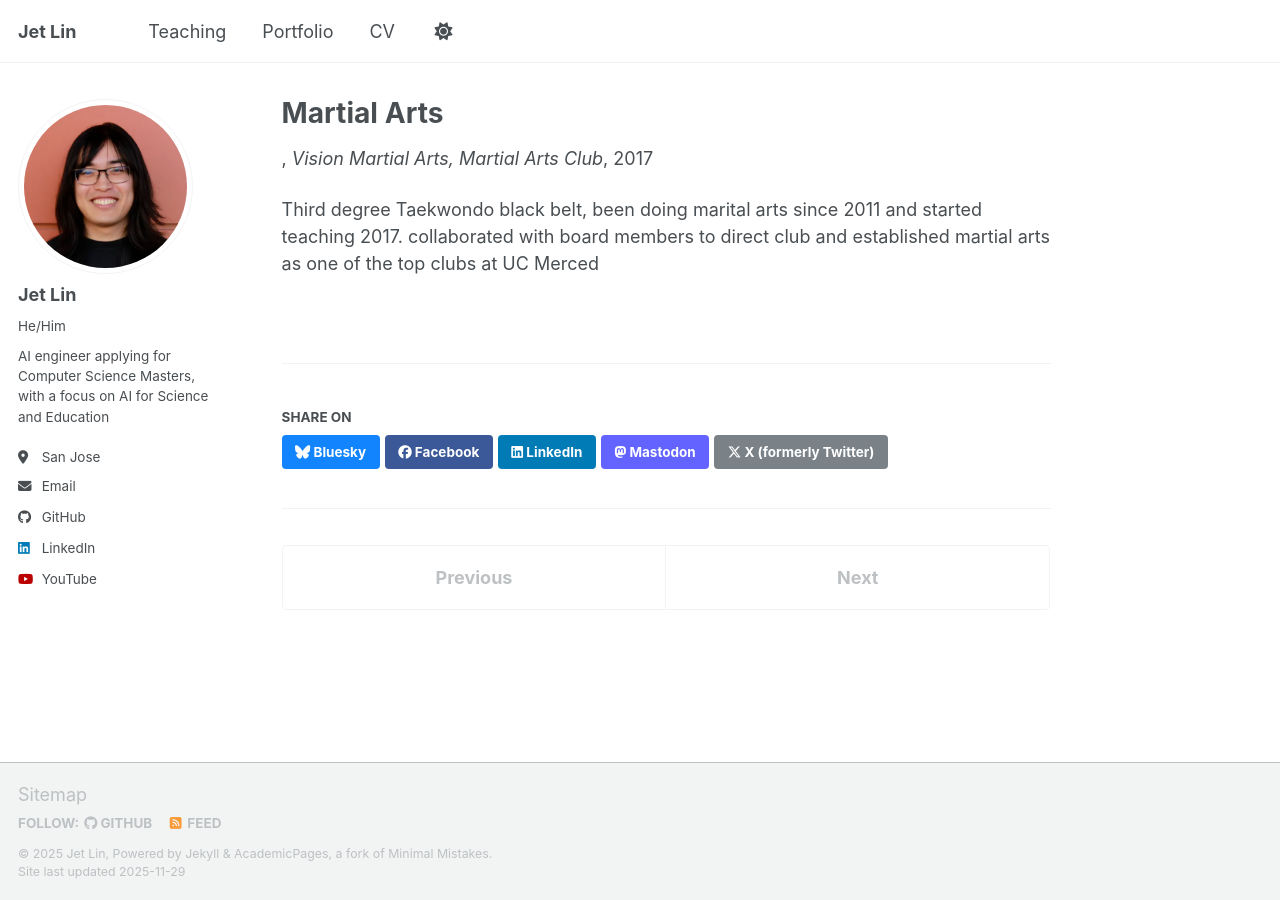
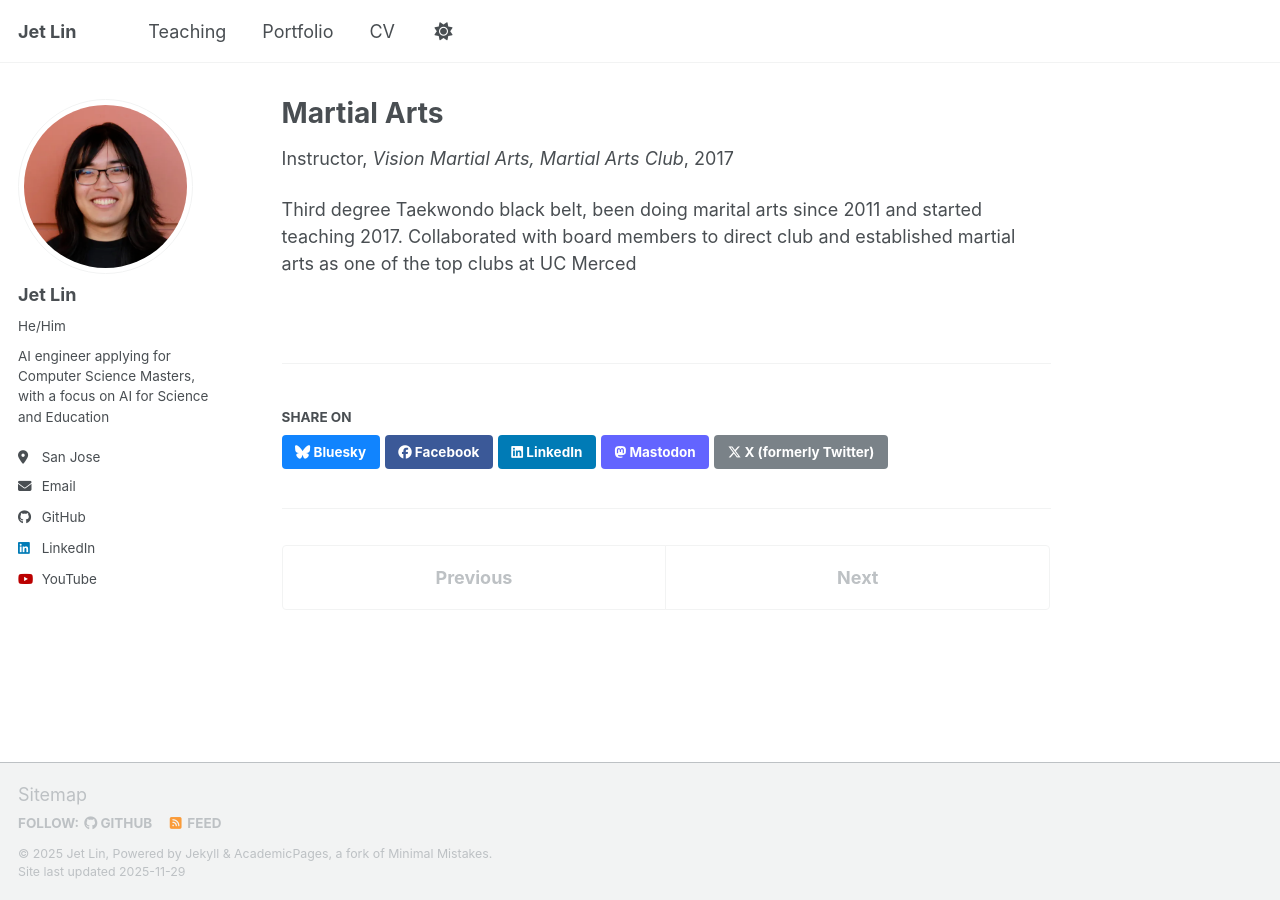
Before and after one commit to Lin-Jet/Lin-Jet.github.io, a Jekyll site: the page built from _teaching/2014-spring-teaching-1.md, in a window 1280 px wide. Built offline with Jekyll 4.4.1, drawn with Linux system fonts in a browser that asks for light colours; a script bundle is joined from its source files by our own code; library files that are not in the unit come from our copies.

Commit message:
teaching edit

```diff
--- a/_teaching/2014-spring-teaching-1.md
+++ b/_teaching/2014-spring-teaching-1.md
@@ -1,7 +1,7 @@
 ---
 title: "Martial Arts"
 collection: teaching
-type: #""
+type: "Instructor"
 permalink: /teaching/martial-arts
 venue: "Vision Martial Arts, Martial Arts Club"
 date: 2017-01-01
@@ -9,7 +9,7 @@ location: "San Jose & Merced, CA"
 ---
 
 Third degree Taekwondo black belt, been doing marital arts since 2011 and started teaching 2017.
-collaborated with board members to direct club and established martial arts as one of the top clubs at UC Merced
+Collaborated with board members to direct club and established martial arts as one of the top clubs at UC Merced
 
 <!-- Patience
 ======
```
Also changed, not shown: _teaching/2015-spring-teaching-2.md (+1 -1 lines).
